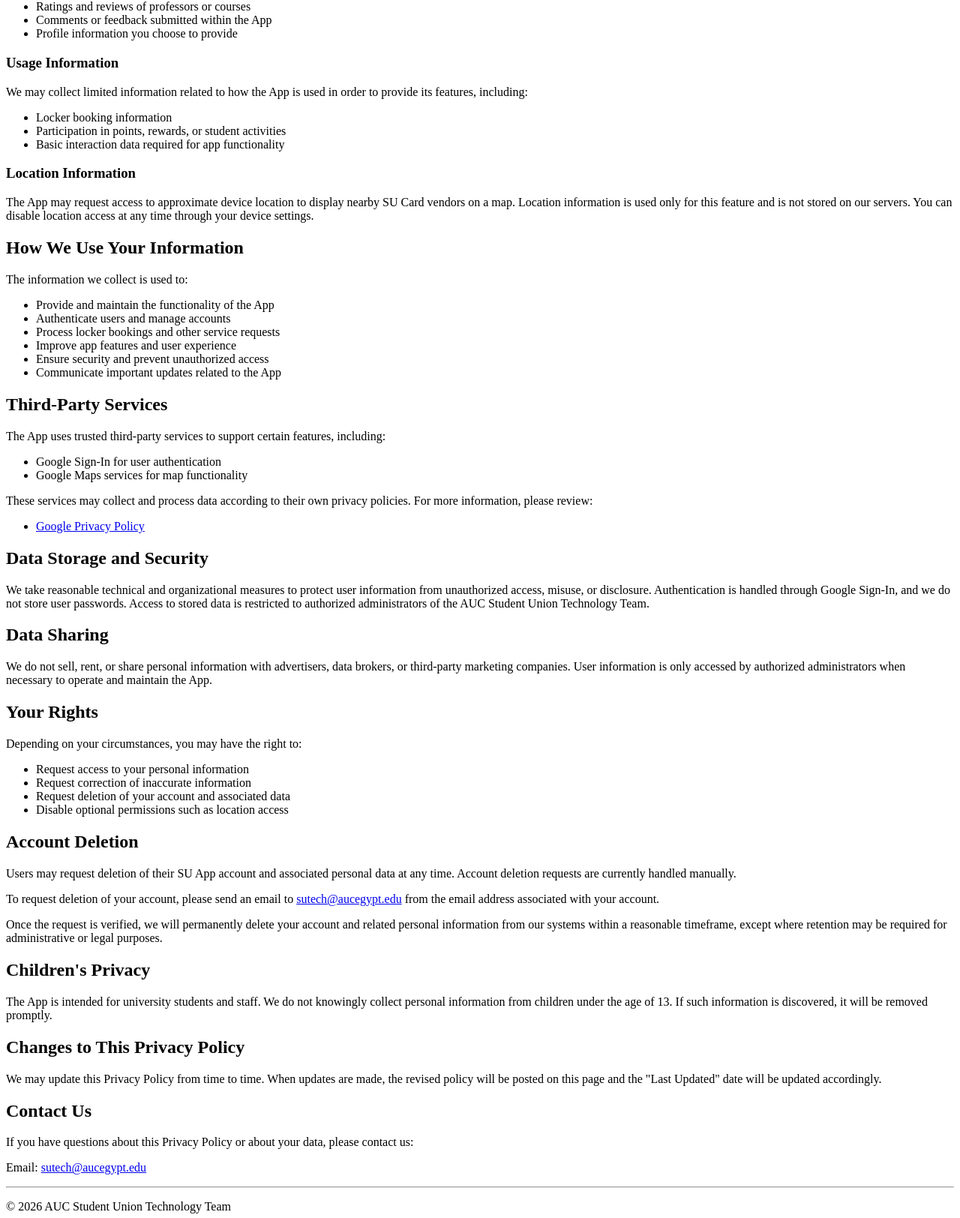
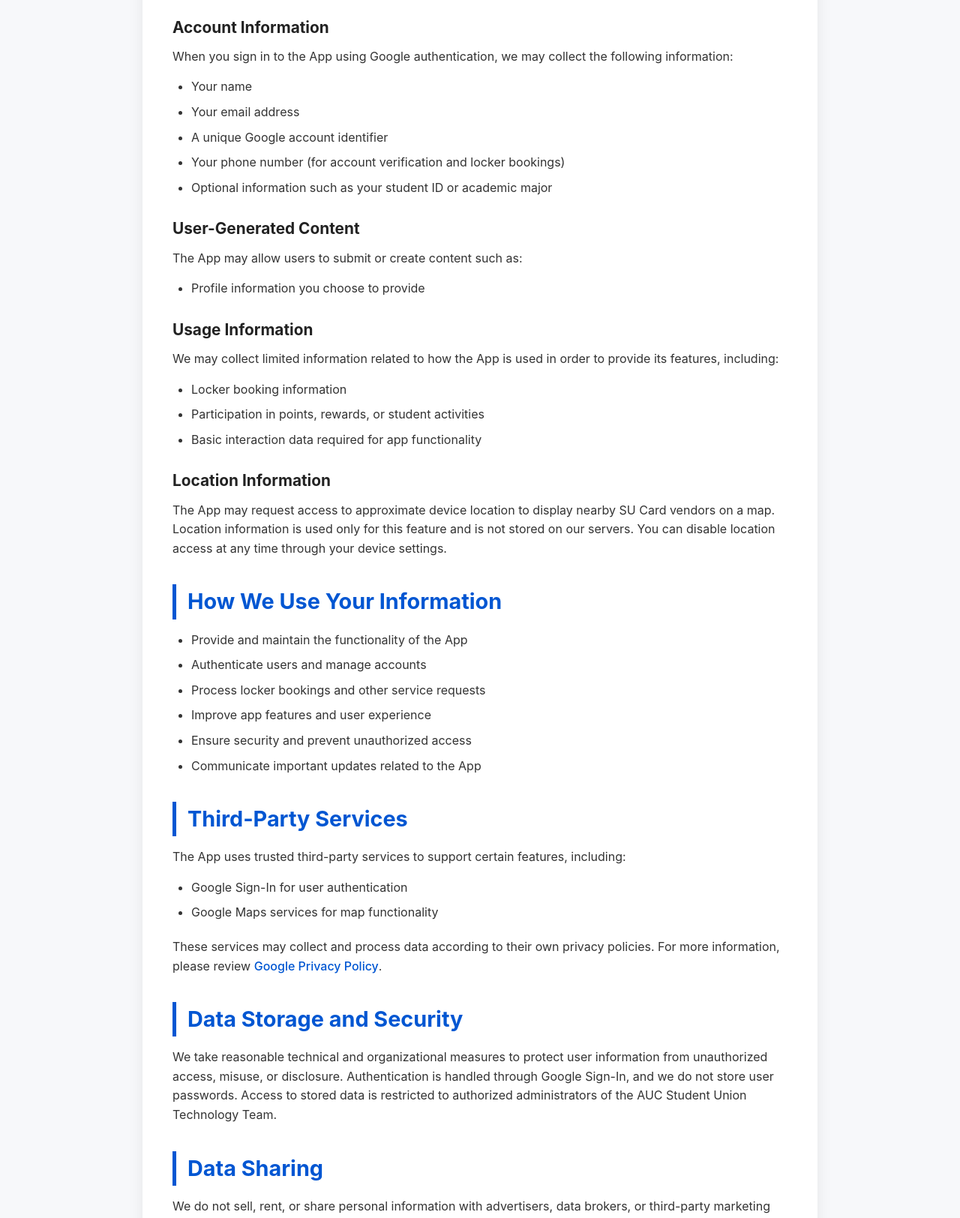
Before and after one commit to AhmedAbdeen7/su-app-privacy, a plain HTML site: page index.html in a window 1280 px wide. Shown: the part 512-2136 px from the top of the page at 75% size. Drawn offline with Linux system fonts and the light colour scheme.

Commit message:
Refactor privacy policy text for clarity and consistency

```diff
--- a/index.html
+++ b/index.html
@@ -1,19 +1,108 @@
+<!DOCTYPE html>
+<html lang="en">
+<head>
+<meta charset="UTF-8">
+<meta name="viewport" content="width=device-width, initial-scale=1.0">
+<title>Privacy Policy - SU App</title>
+<style>
+  /* Reset & Base */
+  * { margin: 0; padding: 0; box-sizing: border-box; }
+  body {
+    font-family: -apple-system, BlinkMacSystemFont, 'Segoe UI', Roboto, Arial, sans-serif;
+    background-color: #f7f8fa;
+    color: #333;
+    line-height: 1.6;
+    padding: 20px;
+  }
+
+  /* Container */
+  .container {
+    max-width: 900px;
+    margin: 40px auto;
+    background-color: #fff;
+    padding: 50px 40px;
+    border-radius: 10px;
+    box-shadow: 0 4px 20px rgba(0,0,0,0.08);
+  }
+
+  /* Headings */
+  h1 {
+    color: #0056d2;
+    font-size: 2.5em;
+    margin-bottom: 20px;
+    border-bottom: 3px solid #0056d2;
+    padding-bottom: 10px;
+  }
+  h2 {
+    color: #0056d2;
+    font-size: 1.8em;
+    margin-top: 35px;
+    margin-bottom: 15px;
+    border-left: 5px solid #0056d2;
+    padding-left: 15px;
+  }
+  h3 {
+    font-size: 1.3em;
+    margin-top: 25px;
+    margin-bottom: 10px;
+    color: #222;
+  }
+
+  /* Paragraphs & Lists */
+  p { margin-bottom: 15px; }
+  ul, ol { margin-left: 25px; margin-bottom: 20px; }
+  li { margin-bottom: 8px; }
+
+  /* Links */
+  a {
+    color: #0056d2;
+    text-decoration: none;
+    font-weight: 500;
+  }
+  a:hover { text-decoration: underline; }
+
+  /* Last updated */
+  .last-updated {
+    font-style: italic;
+    color: #666;
+    margin-bottom: 25px;
+    background-color: #f0f0f0;
+    padding: 10px 15px;
+    border-radius: 5px;
+  }
+
+  /* Footer */
+  .footer {
+    text-align: center;
+    color: #777;
+    margin-top: 50px;
+    font-size: 0.9em;
+    border-top: 1px solid #ddd;
+    padding-top: 20px;
+  }
+
+  /* Responsive adjustments */
+  @media (max-width: 600px) {
+    .container { padding: 30px 20px; }
+    h1 { font-size: 2em; }
+    h2 { font-size: 1.5em; }
+    h3 { font-size: 1.1em; }
+  }
+</style>
+</head>
+<body>
+<div class="container">
+
 <h1>Privacy Policy for SU App</h1>
 <p class="last-updated"><strong>Last Updated:</strong> March 2026</p>
 
 <h2>Introduction</h2>
-<p>
-The SU App is operated by the AUC Student Union Technology Team ("we", "us", or "our").
-This Privacy Policy explains how we collect, use, and protect information when you use the SU App.
-By using the App, you agree to the practices described in this Privacy Policy.
-</p>
+<p>The SU App is operated by the AUC Student Union Technology Team ("we", "us", or "our"). This Privacy Policy explains how we collect, use, and protect information when you use the SU App. By using the App, you agree to the practices described in this Privacy Policy.</p>
 
 <h2>Information We Collect</h2>
 
 <h3>Account Information</h3>
-<p>
-When you sign in to the App using Google authentication, we may collect the following information:
-</p>
+<p>When you sign in to the App using Google authentication, we may collect the following information:</p>
 <ul>
 <li>Your name</li>
 <li>Your email address</li>
@@ -23,19 +112,13 @@ When you sign in to the App using Google authentication, we may collect the foll
 </ul>
 
 <h3>User-Generated Content</h3>
-<p>
-The App may allow users to submit or create content such as:
-</p>
+<p>The App may allow users to submit or create content such as:</p>
 <ul>
-<li>Ratings and reviews of professors or courses</li>
-<li>Comments or feedback submitted within the App</li>
 <li>Profile information you choose to provide</li>
 </ul>
 
 <h3>Usage Information</h3>
-<p>
-We may collect limited information related to how the App is used in order to provide its features, including:
-</p>
+<p>We may collect limited information related to how the App is used in order to provide its features, including:</p>
 <ul>
 <li>Locker booking information</li>
 <li>Participation in points, rewards, or student activities</li>
@@ -43,16 +126,9 @@ We may collect limited information related to how the App is used in order to pr
 </ul>
 
 <h3>Location Information</h3>
-<p>
-The App may request access to approximate device location to display nearby SU Card vendors on a map.
-Location information is used only for this feature and is not stored on our servers.
-You can disable location access at any time through your device settings.
-</p>
+<p>The App may request access to approximate device location to display nearby SU Card vendors on a map. Location information is used only for this feature and is not stored on our servers. You can disable location access at any time through your device settings.</p>
 
 <h2>How We Use Your Information</h2>
-<p>
-The information we collect is used to:
-</p>
 <ul>
 <li>Provide and maintain the functionality of the App</li>
 <li>Authenticate users and manage accounts</li>
@@ -63,42 +139,20 @@ The information we collect is used to:
 </ul>
 
 <h2>Third-Party Services</h2>
-<p>
-The App uses trusted third-party services to support certain features, including:
-</p>
-
+<p>The App uses trusted third-party services to support certain features, including:</p>
 <ul>
 <li>Google Sign-In for user authentication</li>
 <li>Google Maps services for map functionality</li>
 </ul>
-
-<p>
-These services may collect and process data according to their own privacy policies.
-For more information, please review:
-</p>
-
-<ul>
-<li><a href="https://policies.google.com/privacy" target="_blank">Google Privacy Policy</a></li>
-</ul>
+<p>These services may collect and process data according to their own privacy policies. For more information, please review <a href="https://policies.google.com/privacy" target="_blank" rel="noopener">Google Privacy Policy</a>.</p>
 
 <h2>Data Storage and Security</h2>
-<p>
-We take reasonable technical and organizational measures to protect user information from unauthorized access, misuse, or disclosure.
-Authentication is handled through Google Sign-In, and we do not store user passwords.
-Access to stored data is restricted to authorized administrators of the AUC Student Union Technology Team.
-</p>
+<p>We take reasonable technical and organizational measures to protect user information from unauthorized access, misuse, or disclosure. Authentication is handled through Google Sign-In, and we do not store user passwords. Access to stored data is restricted to authorized administrators of the AUC Student Union Technology Team.</p>
 
 <h2>Data Sharing</h2>
-<p>
-We do not sell, rent, or share personal information with advertisers, data brokers, or third-party marketing companies.
-User information is only accessed by authorized administrators when necessary to operate and maintain the App.
-</p>
+<p>We do not sell, rent, or share personal information with advertisers, data brokers, or third-party marketing companies. User information is only accessed by authorized administrators when necessary to operate and maintain the App.</p>
 
 <h2>Your Rights</h2>
-<p>
-Depending on your circumstances, you may have the right to:
-</p>
-
 <ul>
 <li>Request access to your personal information</li>
 <li>Request correction of inaccurate information</li>
@@ -107,42 +161,22 @@ Depending on your circumstances, you may have the right to:
 </ul>
 
 <h2>Account Deletion</h2>
-<p>
-Users may request deletion of their SU App account and associated personal data at any time.
-Account deletion requests are currently handled manually.
-</p>
-
-<p>
-To request deletion of your account, please send an email to
-<a href="mailto:sutech@aucegypt.edu">sutech@aucegypt.edu</a>
-from the email address associated with your account.
-</p>
-
-<p>
-Once the request is verified, we will permanently delete your account and related personal information from our systems within a reasonable timeframe, except where retention may be required for administrative or legal purposes.
-</p>
+<p>Users may request deletion of their SU App account and associated personal data at any time. Account deletion requests are currently handled manually.</p>
+<p>To request deletion, please send an email to <a href="mailto:sutech@aucegypt.edu">sutech@aucegypt.edu</a> from the email address associated with your account. Once verified, we will permanently delete your account and related personal information from our systems within a reasonable timeframe, except where retention may be required for administrative or legal purposes.</p>
 
 <h2>Children's Privacy</h2>
-<p>
-The App is intended for university students and staff.
-We do not knowingly collect personal information from children under the age of 13.
-If such information is discovered, it will be removed promptly.
-</p>
+<p>The App is intended for university students and staff. We do not knowingly collect personal information from children under the age of 13. If such information is discovered, it will be removed promptly.</p>
 
 <h2>Changes to This Privacy Policy</h2>
-<p>
-We may update this Privacy Policy from time to time.
-When updates are made, the revised policy will be posted on this page and the "Last Updated" date will be updated accordingly.
-</p>
+<p>We may update this Privacy Policy from time to time. When updates are made, the revised policy will be posted on this page and the "Last Updated" date will be updated accordingly.</p>
 
 <h2>Contact Us</h2>
-<p>
-If you have questions about this Privacy Policy or about your data, please contact us:
-</p>
-
-<p>
-Email: <a href="mailto:sutech@aucegypt.edu">sutech@aucegypt.edu</a>
-</p>
+<p>If you have questions about this Privacy Policy or about your data, please contact us:</p>
+<p>Email: <a href="mailto:sutech@aucegypt.edu">sutech@aucegypt.edu</a></p>
 
 <hr>
 <p class="footer">© 2026 AUC Student Union Technology Team</p>
+
+</div>
+</body>
+</html>
```
